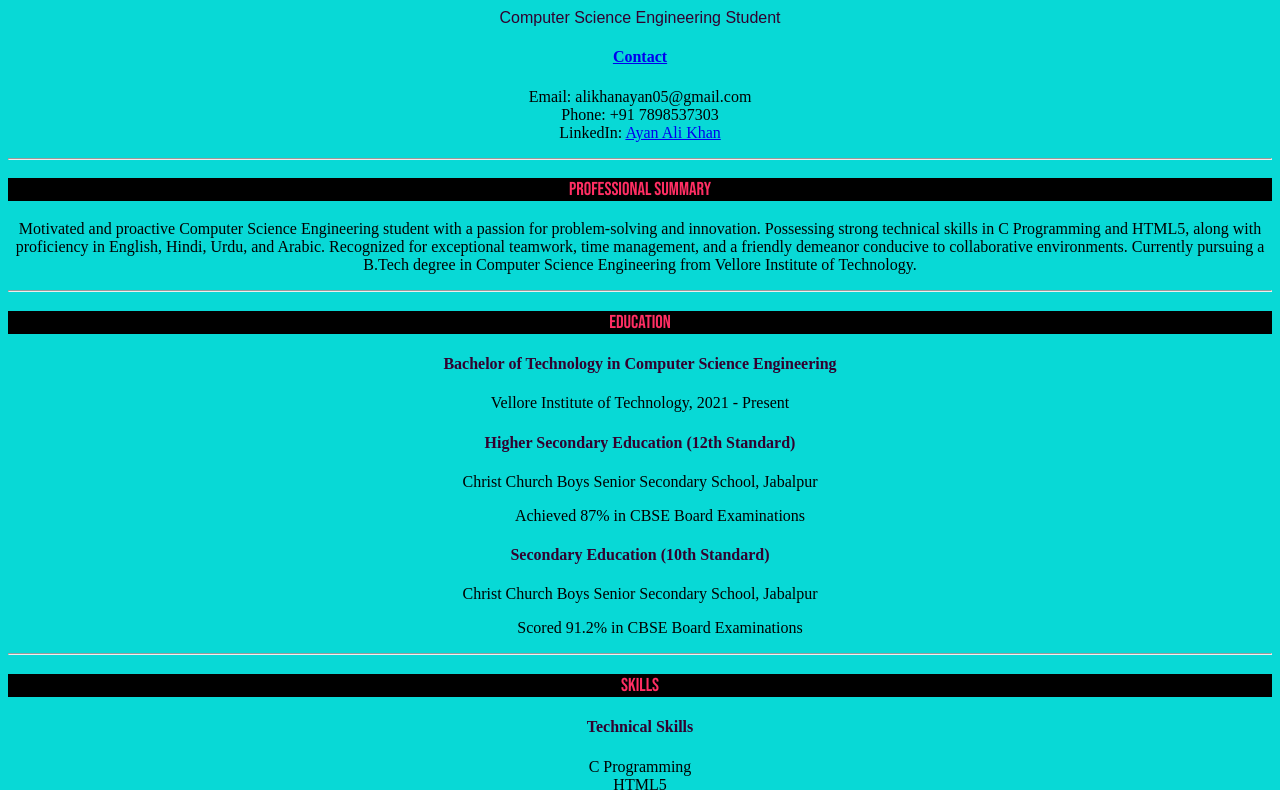
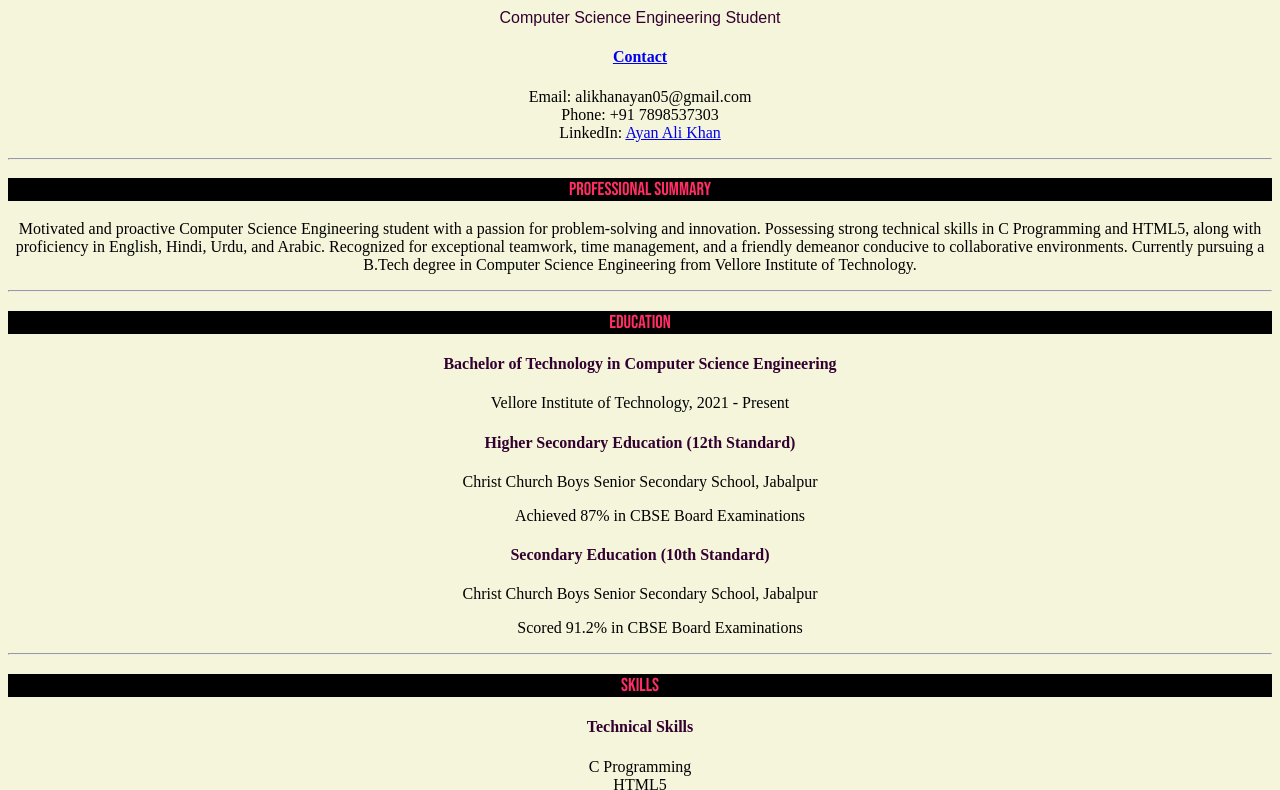
Before and after one commit to Ayanalikhann/Resume, a plain HTML site: page index.html in a window 1280 px wide. Shown: the part 296-1086 px from the top of the page. Drawn offline with Linux system fonts and the light colour scheme; a web font is replaced by a local one.

Commit message:
Update style.css

```diff
--- a/style.css
+++ b/style.css
@@ -1,5 +1,5 @@
 body{
-    background-color: #08D9D6;
+    background-color: beige;
     text-align: center;
 }
 h1{
```
